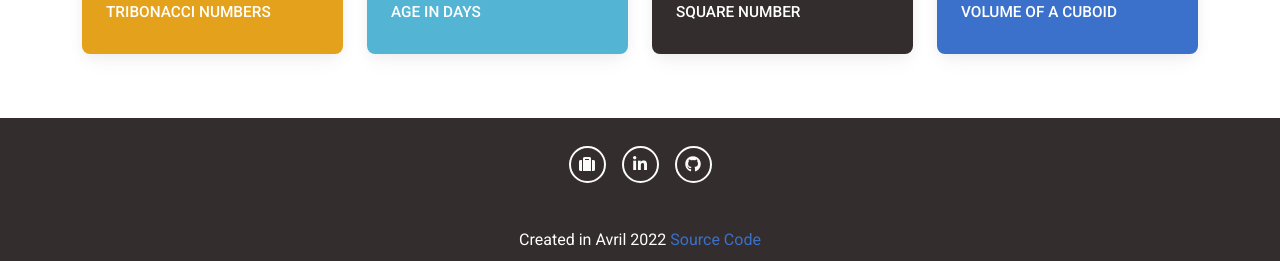
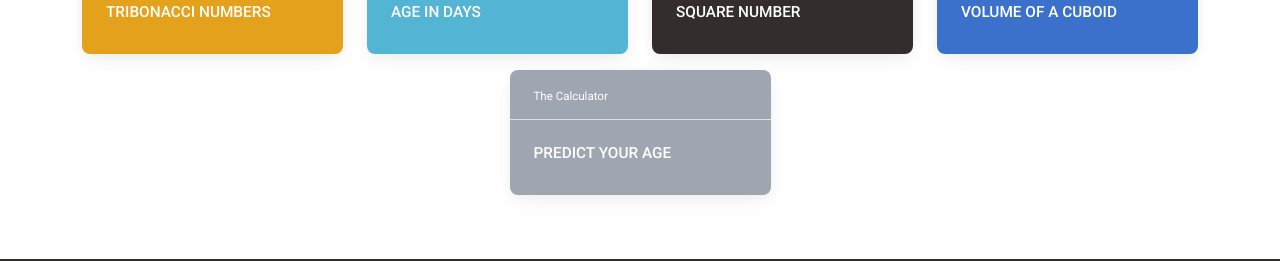
Before and after one commit to amirhatam/loisir, a React (Create React App) app: page / in a window 1280 px wide. Shown: the part 819-1080 px from the top of the page. Built offline with nearby package versions, Linux system fonts and the light colour scheme.

Commit message:
add Predict Calculator in home page

```diff
--- a/src/components/HomeCards.jsx
+++ b/src/components/HomeCards.jsx
@@ -54,6 +54,11 @@ export default function HomeCards() {
             title: 'VOLUME OF A CUBOID',
             boxColor: 'primary',
             url: '/calculators'
+        }, {
+            category: 'The Calculator',
+            title: 'PREDICT YOUR AGE',
+            boxColor: 'secondary',
+            url: '/calculators'
         },
     ])
 
```
Also changed, not shown: 1 other file (tests, documents, lock files or other folders).
